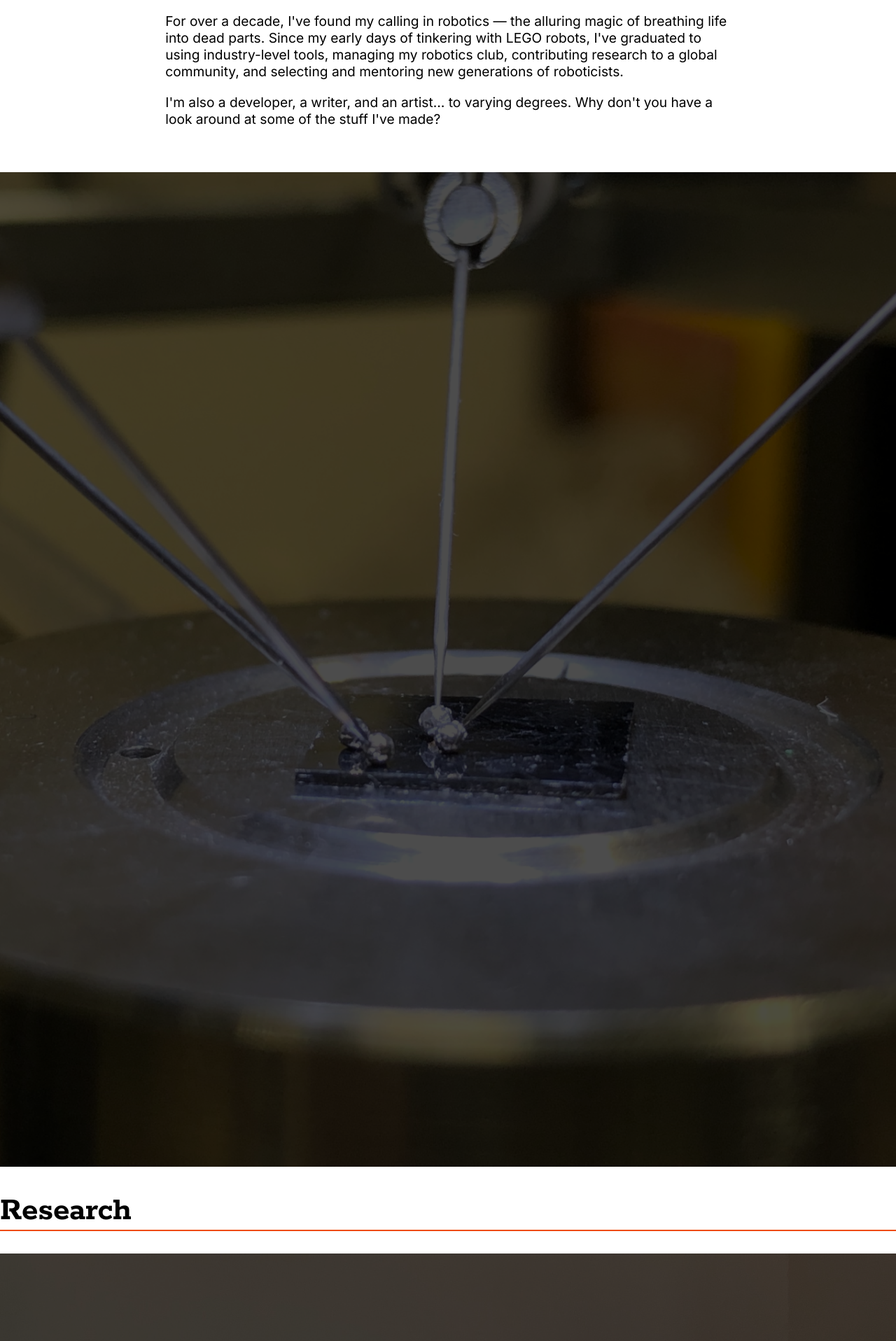
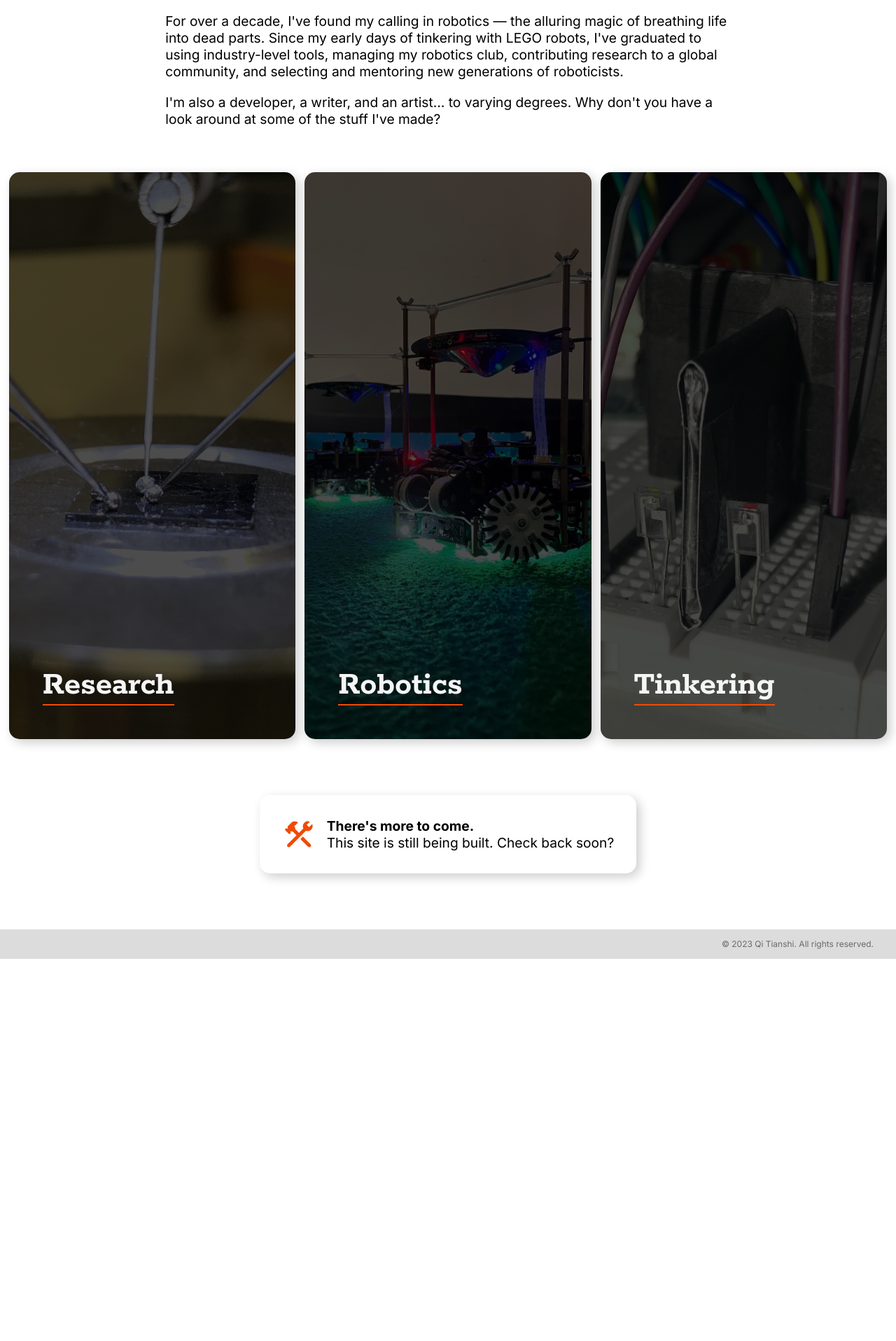
Before and after one commit to qitianshi/qitianshi.com, a Jekyll site: the page built from index.html, in a window 1280 px wide. Shown: the part 1485-3401 px from the top of the page at 70% size. Built offline with Jekyll 4.4.1, drawn with Linux system fonts in a browser that asks for light colours; after the commit the page ends 2855 px from its top, so only the background shows below that.

Commit message:
Add styles for project cards

```diff
--- a/assets/styles/home.scss
+++ b/assets/styles/home.scss
@@ -88,3 +88,76 @@
         background-color: var(--background-secondary-color);
     }
 }
+
+// The div that contains the three project cards
+#project-cards-container {
+
+    height: 90%;
+
+    display: flex;
+    justify-content: space-evenly;
+    align-items: center;
+    flex-direction: row;
+
+}
+
+// A div with an image background and text.
+.project-card {
+
+    height: 100%;
+    width: 32%;
+
+    border-radius: $corner-radius-large;
+    overflow: hidden;
+    box-shadow: $default-shadow;
+
+    position: relative;
+
+    cursor: pointer;
+
+    // For :hover effect
+    transition-property: transform, box-shadow;
+    transition-duration: 0.15s;
+    transition-timing-function: ease-out;
+
+}
+
+// On mouseover, the card grows and shadow increases to mimic height.
+.project-card:hover {
+    transform: scale(1.025);
+    box-shadow: 5px 5px 25px 5px rgba(0, 0, 0, 0.2);
+}
+
+.project-card-text {
+
+    color: $text-primary-color-dark;
+
+    // Places text at bottom-left corner
+    position: absolute;
+    top: 100%;
+    transform: translateY(-100%);
+
+}
+
+.project-card-text h1 {
+    margin: 1em;
+}
+
+// Changes to column layout in mobile versions.
+@media screen and (max-width: 900px) {
+
+    #project-cards-container {
+        flex-direction: column;
+        padding: 0 $mobile-padding;
+    }
+
+    .project-card {
+        height: 32%;
+        width: 100%;
+    }
+
+    .project-card-text h1 {
+        margin: 0.5em;
+    }
+
+}
```
